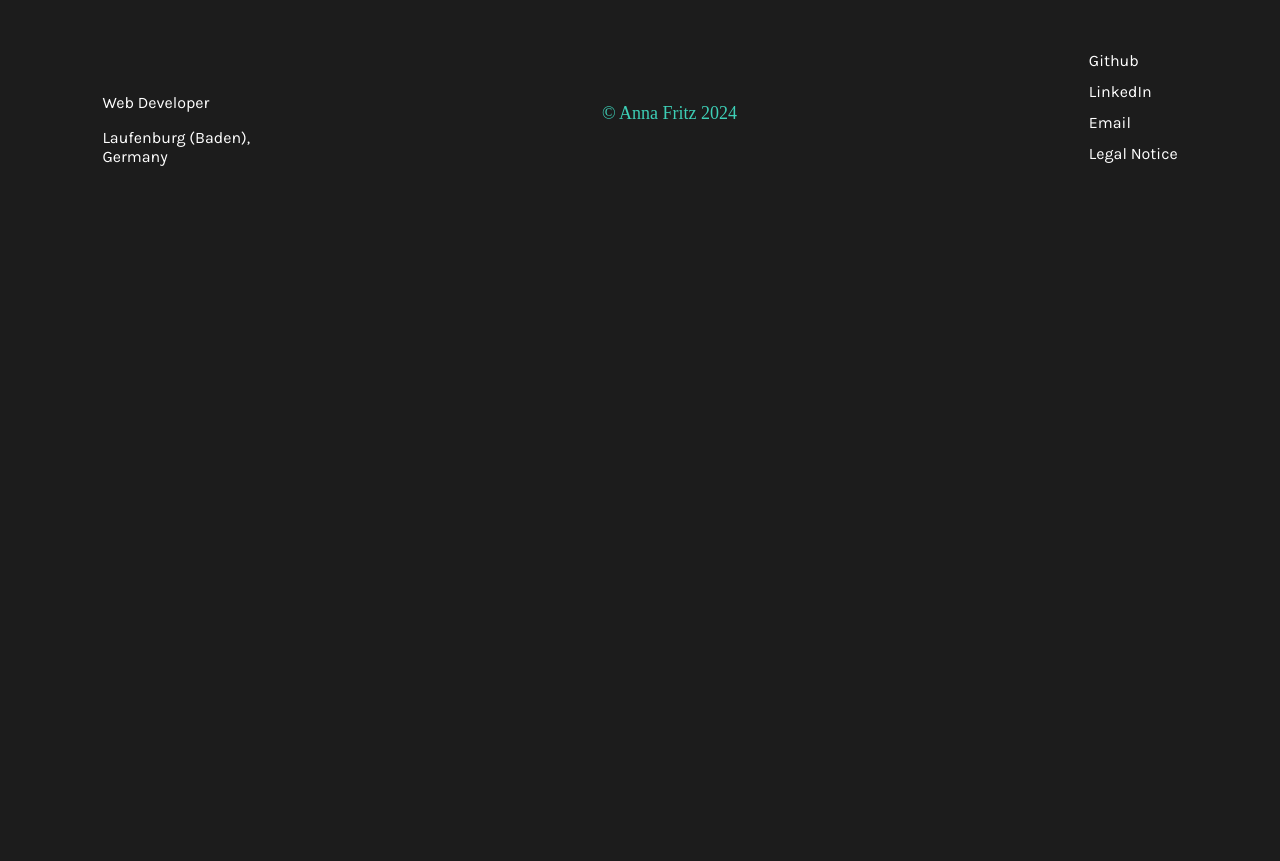
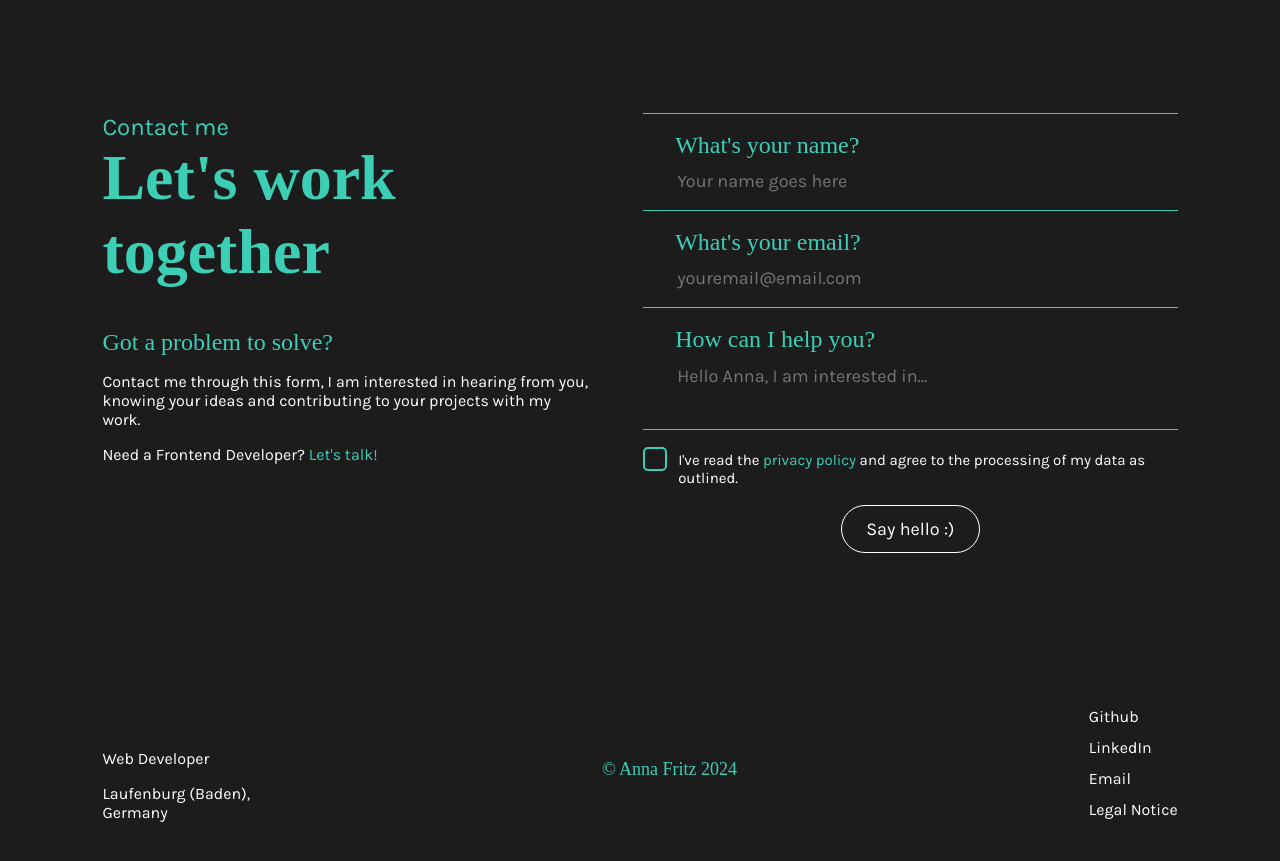
Before and after one commit to Anna-Fritz/portfolio, an Angular app: page / in a window 1280 px wide. Shown: the part 3669-4530 px from the top of the page. Before the commit the page ends 3879 px from the top, so only its background shows below. Built offline with nearby package versions, Linux system fonts and the light colour scheme; a web font is replaced by a local one.

Commit message:
added contact component with content & styling

```diff
--- a/src/app/app.component.ts
+++ b/src/app/app.component.ts
@@ -6,11 +6,12 @@ import { HeaderComponent } from './shared/header/header.component';
 import { FooterComponent } from './shared/footer/footer.component';
 import { SingleProjectComponent } from './main-content/projects/single-project/single-project.component';
 import { ProjectdataService } from './projectdata.service';
+import { ImprintComponent } from './imprint/imprint.component';
 
 @Component({
   selector: 'app-root',
   standalone: true,
-  imports: [CommonModule, RouterOutlet, MainContentComponent, HeaderComponent, FooterComponent, SingleProjectComponent],
+  imports: [CommonModule, RouterOutlet, MainContentComponent, HeaderComponent, FooterComponent, SingleProjectComponent, ImprintComponent],
   templateUrl: './app.component.html',
   styleUrl: './app.component.scss'
 })
--- a/src/app/main-content/contact/contact.component.html
+++ b/src/app/main-content/contact/contact.component.html
@@ -1 +1,51 @@
-<p>contact works!</p>
+<section>
+    <div class="contact-text">
+        <div class="headline">
+            <span>Contact me</span>
+            <h1>Let's work together</h1>
+        </div>
+        <div class="main-text">
+            <span>Got a problem to solve?</span>
+            <p>Contact me through this form, I am interested in hearing from you, knowing your ideas and contributing to your projects with my work.</p>
+            <p>Need a Frontend Developer? <a>Let's talk!</a></p>
+        </div>
+    </div>
+    <div class="contact-form">
+        <form>
+            <div class="green-line"></div>
+
+            <div class="form-element">
+                <label for="name">What's your name?</label>
+                <input type="text" id="name" name="name" placeholder="Your name goes here">
+            </div>
+
+            <div class="green-line"></div>
+
+            <div class="form-element">
+                <label for="email">What's your email?</label>
+                <input type="text" id="email" name="email" placeholder="youremail@email.com">
+            </div>
+
+            <div class="green-line"></div>
+
+            <div class="form-element">
+                <label for="message">How can I help you?</label>
+                <textarea name="message" id="message" placeholder="Hello Anna, I am interested in..."></textarea>
+            </div>
+
+            <div class="green-line"></div>
+
+            <label class="checkbox-policy">
+                <p>I've read the <a href="imprint">privacy policy</a> and agree to the processing of my data as outlined.</p>
+                <input type="checkbox" id="privacy-policy" name="privacy-policy">
+                <span class="checkmark"></span>
+            </label>
+
+            <label class="submit-btn btn">
+                <input type="submit" value="">
+                <span>Say hello :)</span>
+            </label>
+
+        </form>
+    </div>
+</section>
--- a/src/app/main-content/contact/contact.component.scss
+++ b/src/app/main-content/contact/contact.component.scss
@@ -1 +1,171 @@
 @import './../../../styles.scss';
+
+section {
+    padding: 0 8% 120px 8%;
+    width: 100%;
+    height: 70vh;
+    box-sizing: border-box;
+    @include dFlex($jc: space-between, $ai: flex-start, $g:5%);
+    .contact-text {
+        @include dFlex($jc: space-between, $ai: flex-start);
+        flex-direction: column;
+        height: 70%;
+        .headline {
+            color: $lightGreen;
+            >span {
+                // color: $lightGreen;
+                font-size: 24px;
+                font-family: 'Karla';
+                margin-bottom: 24px;
+            }
+            >h1 {
+                font-size: 64px;
+                margin: 0;
+            }
+        }
+        .main-text {
+            padding-top: 40px;
+            >span {
+                color: $lightGreen;
+                font-size: 24px;
+                margin-bottom: 24px;
+            }
+            >p {
+                // font-size: 16px;
+                color: white;
+                font-family: 'Karla';
+                >a {
+                    text-decoration: none;
+                    color: $lightGreen;
+                }
+            }
+        }
+    }
+    .contact-form {
+        height: 100%;
+        width: 100%;
+        >form {
+            height: 100%;
+            width: 100%;
+            @include dFlex($jc: space-between, $ai: flex-start);
+            flex-direction: column;
+            .form-element {
+                @include dFlex($ai: flex-start, $g: 10px);
+                flex-direction: column;
+                padding-left: 32px;
+                width: 100%;
+                >label {
+                    font-size: 24px;
+                    color: $lightGreen;
+                }
+                >input {
+                    width: 100%;
+                    font-family: 'Karla';
+                    border: none;
+                    outline: none;
+                    color: white;
+                    background-color: transparent;
+                    font-size: 18px;
+                    &::placeholder {
+                        font-size: 18px;
+                    }
+                    &:active {
+                        border: none;
+                    }
+                }
+                >textarea {
+                    width: 90%;
+                    font-family: 'Karla';
+                    border: none;
+                    outline: none;
+                    color: white;
+                    background-color: transparent;
+                    font-size: 18px;
+                    resize: vertical;
+                    &::placeholder {
+                        font-size: 18px;
+                    }
+                    &::-webkit-resizer {
+                        display: none;
+                      }
+                }
+            }
+            .checkbox-policy {
+                // display: block;
+                @include dFlex($jc: flex-start, $g: 15px);
+                position: relative;
+                padding-left: 35px;
+                cursor: pointer;
+                font-size: 22px;
+                -webkit-user-select: none;
+                -moz-user-select: none;
+                -ms-user-select: none;
+                user-select: none;
+                >input {
+                    position: absolute;
+                    opacity: 0;
+                    cursor: pointer;
+                    height: 0;
+                    width: 0;
+                    &:checked ~ .checkmark:after {
+                        display: block;
+                    }
+                }
+                .checkmark {
+                    position: absolute;
+                    top: 0;
+                    left: 0;
+                    height: 20px;
+                    width: 20px;
+                    border: solid 2px $lightGreen;
+                    border-radius: 5px;
+                    &:hover {
+                        filter: drop-shadow(0px 0px 8px $lightGreen);
+                    }
+                    &:after {
+                        content: "";
+                        position: absolute;
+                        display: none;
+
+                        left: 6px;
+                        top: 2px;
+                        width: 5px;
+                        height: 10px;
+                        border: solid 1px $lightGreen;
+                        border-width: 0 3px 3px 0;
+                        -webkit-transform: rotate(45deg);
+                        -ms-transform: rotate(45deg);
+                        transform: rotate(45deg);
+
+                    }
+
+                }
+                >p {
+                    color: white;
+                    font-size: 15px;
+                    font-family: 'Karla';
+                    margin: 4px 0 0 0;
+                    >a {
+                        text-decoration: none;
+                        color: $lightGreen;
+                        &:hover {
+                            color: white;
+                        }
+                    }
+                }
+            }
+            .submit-btn {
+                position: relative;
+                align-self: center;
+                >input {
+                    position: absolute;
+                    // height: 0;
+                    // width: 0;
+                    opacity: 0;
+                    // outline: none;
+                    // border: none;
+                }
+            }
+        }
+    }
+}
--- a/src/app/main-content/contact/contact.component.ts
+++ b/src/app/main-content/contact/contact.component.ts
@@ -9,4 +9,8 @@ import { Component } from '@angular/core';
 })
 export class ContactComponent {
 
+  test() {
+    console.log("mega!");
+
+  }
 }
--- a/src/app/main-content/main-content.component.html
+++ b/src/app/main-content/main-content.component.html
@@ -3,3 +3,4 @@
 <app-skillset></app-skillset>
 <app-projects></app-projects>
 <app-references></app-references>
+<app-contact></app-contact>
--- a/src/app/main-content/references/references.component.scss
+++ b/src/app/main-content/references/references.component.scss
@@ -5,7 +5,7 @@ section {
     @include dFlex($jc: space-between);
     height: auto;
     // width: 100%;
-    padding-bottom: 24px;
+    padding-bottom: 120px;
     flex-direction: column;
     box-sizing: border-box;
     overflow: hidden;
@@ -13,6 +13,7 @@ section {
 
     @media(min-width: 1440px) {
         width: 1440px;
+        box-sizing: unset;
         // width: 1176px;
         height: 454px;
         margin: 0 auto;
--- a/src/styles.scss
+++ b/src/styles.scss
@@ -71,6 +71,12 @@ body::-webkit-scrollbar {
     border-radius: 5px;
 }
 
+.green-line {
+    height: 1px;
+    background-color: $lightGreen;
+    width: 100%;
+}
+
 
 
 
```
